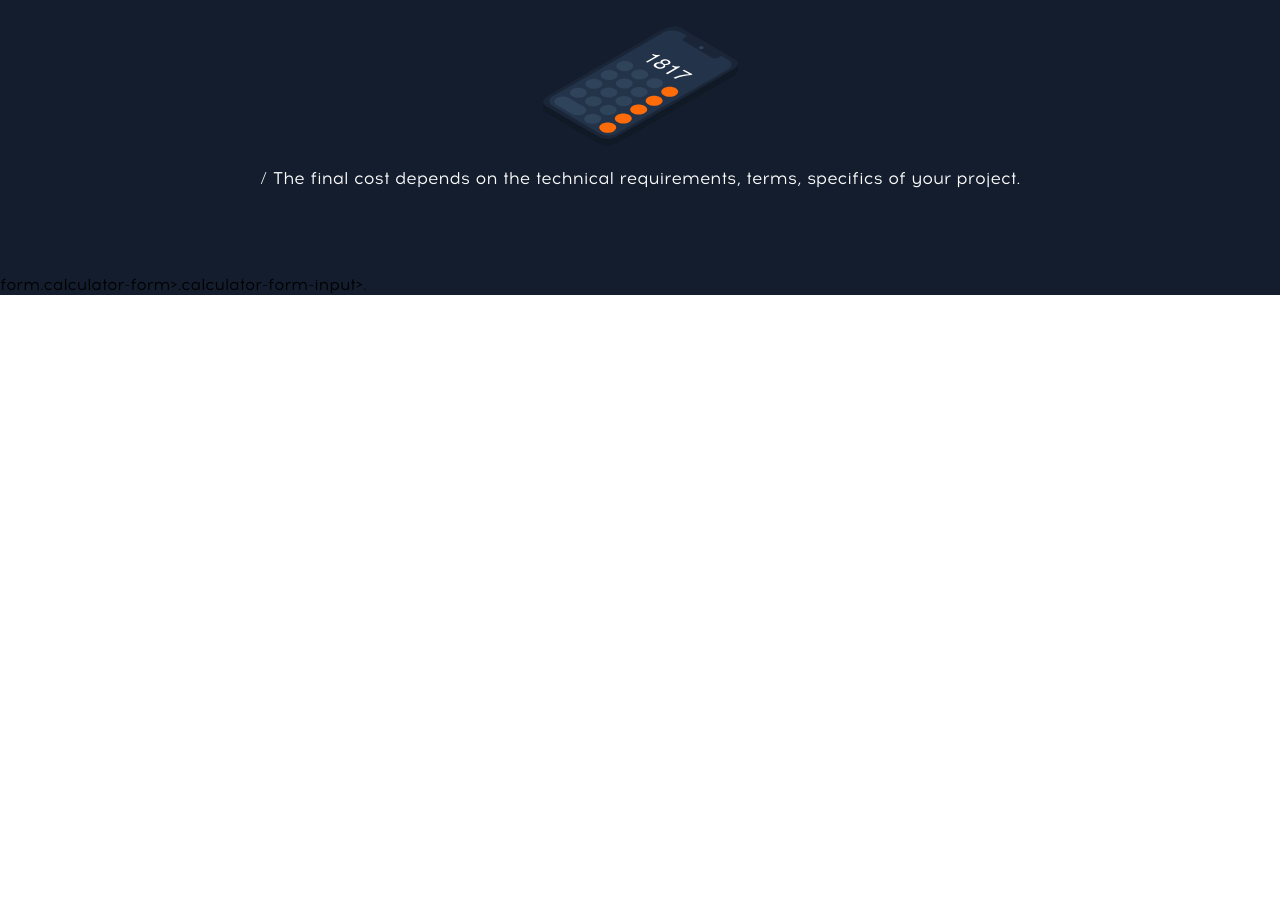
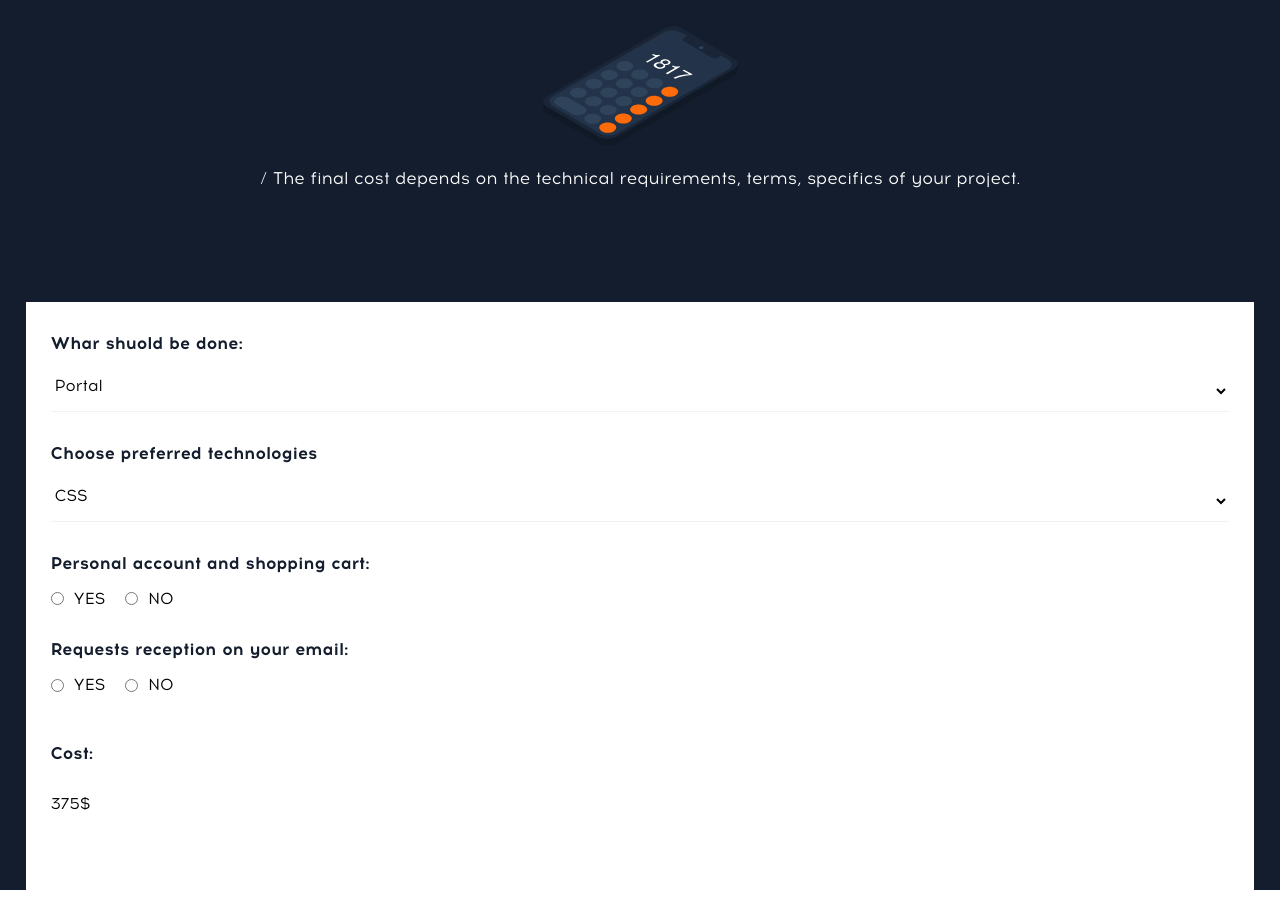
Before and after one commit to DmytroGamza/GoIT-JavaScriptCourse, a plain HTML site: page index.html in a window 1280 px wide. Shown: the part 6671-7586 px from the top of the page. Before the commit the page ends 6966 px from the top, so only its background shows below. Drawn offline with Linux system fonts and the light colour scheme.

Commit message:
finalizing calculator box

```diff
--- a/css/style.css
+++ b/css/style.css
@@ -540,3 +540,51 @@ margin: 0 0 30px 0;
   color: var(--txt-c-light);
   margin: 20px 0 30px 0;
 }
+
+.calculator-form {
+  background-color: var(--c-light);
+  padding: 30px 25px;
+  margin: 2%;
+}
+
+.calculator-form-title {
+  font-weight: bold;
+  font-size: 17px;
+  line-height: 135%;
+  color: var(--c-dark);
+  margin-bottom: 15px;
+}
+
+.calculator-form-input {
+  display: flex;
+  flex-direction: column;
+  margin-bottom: 30px;
+}
+
+.calculator-form-select {
+  background: transparent;
+  border: none;
+  border-bottom: 1px solid var(--c-grey-light);
+  padding: 5px 0 15px 0;
+}
+
+.calculator-form-input-radio-container {
+  display: flex;
+  align-items: center;
+}
+
+.input-lable {
+margin-right: 20px;
+}
+
+.calculator-form-input-field {
+margin-right: 10px;
+font-weight: normal;
+font-size: 17px;
+line-height: 150%;
+color: var(--c-dark);
+}
+
+.calculator-form-total-cost {
+
+}
--- a/index.html
+++ b/index.html
@@ -273,9 +273,70 @@
             </p>
         </div>
 
-        form.calculator-form>.calculator-form-input>.
+        <form action="" class="calculator-form">
+            <div class="calculator-form-input">
+                <lable for="calculator-form-website-type" class="calculator-form-title">Whar shuold be done:
+                </lable>
+                <select name="website-type" id="calculator-form-website-type" class="calculator-form-select">
+                    <option value=" landing-page">Landing Page</option>
+                    <option value="web-site">Web Site</option>
+                    <option value="cms">CMS</option>
+                    <option value="portal" selected>Portal</option>
+                    <option value="e-shop">E-shope</option>
+                </select>
+            </div>
+            <div class="calculator-form-input">
+                <lable for="calculator-form-technologies" class="calculator-form-title">
+                    Choose preferred technologies
+                </lable>
+                <select name="technologies" id="calculator-form-technologies" class="calculator-form-select">
+                    <option value="css">CSS</option>
+                    <option value="html">HTML</option>
+                    <option value="react">React</option>
+                    <option value="angular">Anguar</option>
+                    <option value="js">JavaScript</option>
+                </select>
+            </div>
+
+            <div class="calculator-form-input">
+                <label for="" class="calculator-form-title">
+                    Personal account and shopping cart:
+                </label>
+                <div class="calculator-form-input-radio-container">
+                    <input type="radio" class="calculator-form-input-field" name="card-yes"
+                        id="calculator-form-input-card-yes">
+                    <label for="calculator-form-input-card-yes" class="input-lable">YES</label>
+                    <input type="radio" class="calculator-form-input-field" name="card-no"
+                        id="calculator-form-input-card-no">
+                    <label for="calculator-form-input-card-no" class="input-lable">NO</label>
+                </div>
+            </div>
+
+            <div class="calculator-form-input">
+                <label for="" class="calculator-form-title">
+                    Requests reception on your email:
+                </label>
+                <div class="calculator-form-input-radio-container">
+                    <input type="radio" class="calculator-form-input-field" name="reception-yes"
+                        id="calculator-form-input-reception-yes">
+                    <label for="calculator-form-input-card-yes" class="input-lable">
+                        YES
+                    </label>
+                    <input type="radio" class="calculator-form-input-field" name="reception-no"
+                        id="calculator-form-input-reception-no">
+                    <label for="calculator-form-input-card-no" class="input-lable">
+                        NO
+                    </label>
+                </div>
+            </div>
+
+            <div class="calculator-form-input">
+                <p class="calculator-form-title">Cost:</p>
+                <p class="calculator-form-total-cost">375$</p>
+            </div>
+        </form>
+
     </section>
-
 </body>
 
 </html>
```
